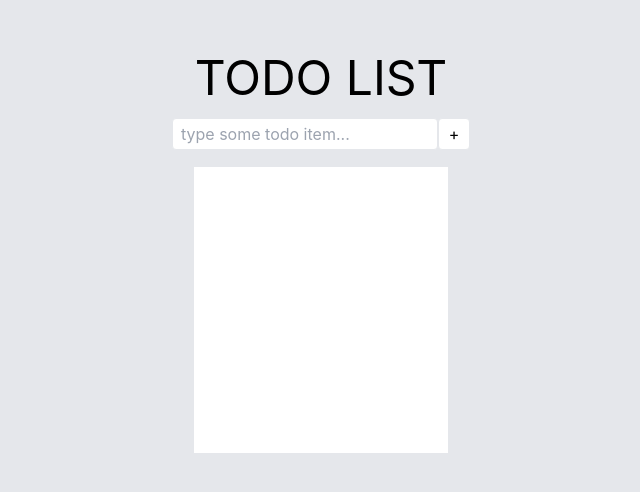
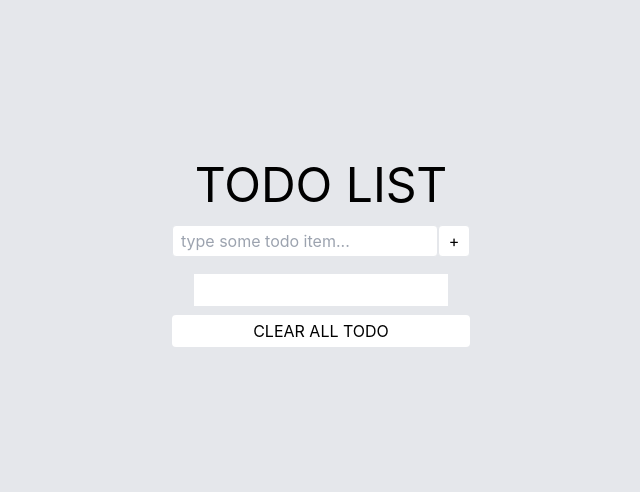
Before and after one commit to yyellen/react-todo-list, a React (Create React App) app: page / in a window 1280 px wide. Shown: the part 146-638 px from the top of the page, without its empty margins (319-959 px from the left). Built offline with nearby package versions, Linux system fonts and the light colour scheme.

Commit message:
feat: add clearAll function to clear all todo items

```diff
--- a/src/components/Todolist/index.js
+++ b/src/components/Todolist/index.js
@@ -6,10 +6,14 @@ const Todolist = () => {
 
   const addToList = () => {
     const todoItem = inputRef.current.value;
-    console.log(todoItem);
+    // console.log(todoItem);
     setItems([...items, todoItem]); // 非同步
     inputRef.current.value = "";
   };
+
+  const clearAll = () => {
+    setItems([]);
+  }
 
   useEffect(() => {
     console.log(items);
@@ -22,17 +26,18 @@ const Todolist = () => {
         <input ref={inputRef} className="p-2 h-8 border-[1px] rounded" type="text" placeholder="type some todo item..."/>
         <button className="w-8 h-8 bg-white border-[1px] rounded" type="button" onClick={addToList}>+</button>
       </div>
-      <div className="mt-4 border-[1px] w-64 h-72 bg-white">
+      <div className="mt-4 p-4 border-[1px] w-64 bg-white">
         {
           items.map((item, index) => {
             return (
-              <div className="w-full h-8 flex items-center rounded bg-[#f0f0f0] mt-2 first:mt-0 p-2" key={index}>
+              <div className="w-full h-8 flex items-center rounded bg-[#f0f0f0] mt-2 first:mt-0 p-2 justify-between" key={index}>
                 {item}
               </div>
             )
           })
         }
       </div>
+      <button className="w-full h-8 flex items-center justify-center rounded bg-white mt-2" type="button" onClick={clearAll}>CLEAR ALL TODO</button>
     </div>
   )
 };
```
